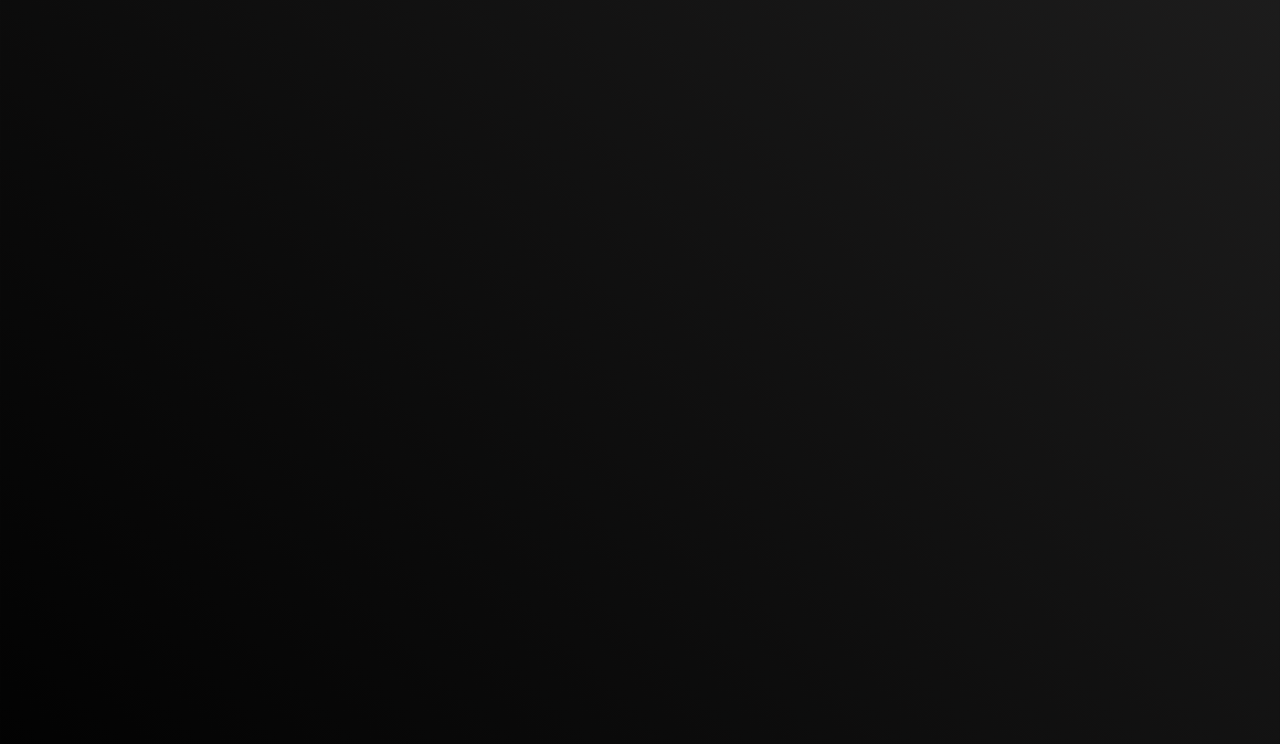
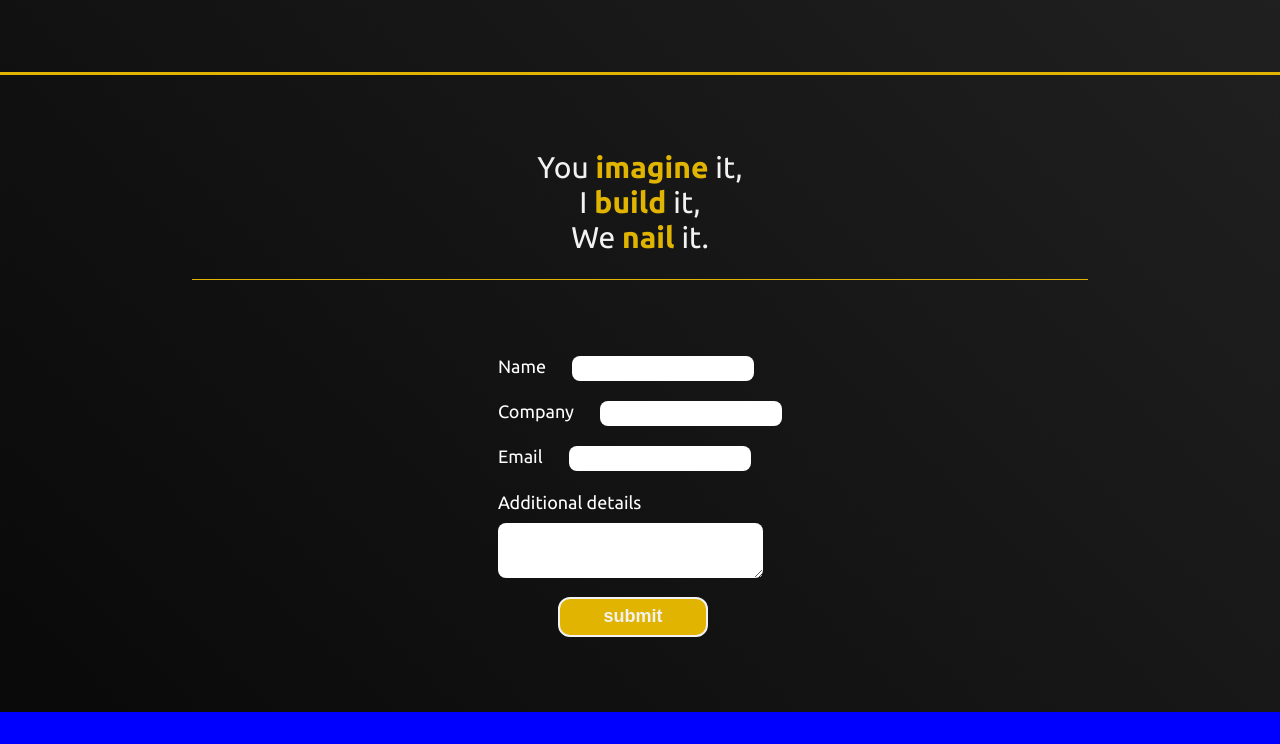
Before and after one commit to KevL97t/my-portfolio, a plain HTML site: page index.html in a window 1280 px wide. Shown: the part 3076-3820 px from the top of the page. Drawn offline with nearby package versions, Linux system fonts and the light colour scheme.

Commit message:
OKV fixed projects slider created contact section and gave styles to it

```diff
--- a/index.html
+++ b/index.html
@@ -25,7 +25,7 @@ href="https://cdnjs.cloudflare.com/ajax/libs/animate.css/4.1.1/animate.min.css"
             <div class="item-content"><a href="#projects">My projects</a></div>
             <div class="item-content"><a href="#">Working Experience</a></div>
             <div class="item-content"><a href="#">Books I've read</a></div>
-            <div id="last-item-content" class="item-content"><a href="#">Let's work together</a></div>
+            <div id="last-item-content" class="item-content"><a href="#contact">Let's work together</a></div>
         </div>
     </div>
 </header>
@@ -43,7 +43,7 @@ href="https://cdnjs.cloudflare.com/ajax/libs/animate.css/4.1.1/animate.min.css"
         <div class="logo-container">
         </div>
         <div class="button-container animate__animated animate__pulse animate__infinite animate__delay-2s animate__slower">
-            <span><a href="#about">Let's work together</a><span class="button-logo--container"></span></span>
+            <span><a href="#contact">Let's work together</a><span class="button-logo--container"></span></span>
         </div>
     </section>
     <section id="about" class="about-main-container">
@@ -349,14 +349,27 @@ href="https://cdnjs.cloudflare.com/ajax/libs/animate.css/4.1.1/animate.min.css"
             </div>
         </div>
     </section>
-    <section class="prueba">
-
+    <section id="contact" class="main-contact-container">
+        <div class="contact-main-text">
+            <p> You <strong>imagine</strong> it, <br>I <strong>build</strong> it, <br>We <strong>nail</strong> it. </p>
+        </div>
+        <div class="form-container">
+          <form action="">
+            <label for="name">Name</label>
+            <input type="text" id="name" required> <br>
+            <label for="company">Company</label>
+            <input class="mgninp" type="text" id="company" required><br>
+            <label for="email">Email</label>
+            <input class="mgninp" type="email" id="email" required><br>
+            <br>
+            <span id="addit-det" for="details">Additional details</span><br>
+            <textarea name="details" id="details" cols="30" rows="3"></textarea> <br>
+            <button class="form-button" type="submit">submit</button>
+          </form>
+        </div>
     </section>
-    <section></section>
-    <section></section>
-    <section></section>
-
     <script src="./js/main.js"></script>
 </main>
+<footer></footer>
 </body>
 </html>
--- a/styles/main.css
+++ b/styles/main.css
@@ -603,9 +603,9 @@ html{
 .main-projects-container{
     width: 100%;
     height: 100vh;
-    /* display: flex;
+    display: flex;
     flex-direction: column;
-    justify-content: space-around; */
+    justify-content: space-evenly;
 }
 
 .projects--main-text-container{
@@ -614,7 +614,7 @@ html{
     color: var(--main-white);
     font-size: 2.6rem;
     text-align: center;
-    margin: 50px auto 0 auto;
+    margin: 30px auto 0 auto;
     border-bottom: 2px solid var(--main-golden);
 }
 
@@ -718,9 +718,82 @@ html{
 }
 
 
+                          /* CONTACT SECTION STYLES */
+
+.main-contact-container{
+    border-top: 3px solid #E0B400;
+    height: 80vh;
+    /* background-color: red; */
+    display: flex;
+    flex-direction: column;
+    align-items: center;
+    justify-content: space-evenly;
+}
+
+.main-contact-container .contact-main-text{
+    width: 70vw;
+    height: 130px;
+    /* margin-top: 10px; */
+    /* background-color: blue; */
+    text-align: center;
+    font-size: 3rem;
+    line-height: 3.5rem;
+    color: var(--main-white);
+    border-bottom: 1px solid #E0B400;
+}
+
+.main-contact-container .contact-main-text strong{
+    color: var(--main-golden);
+}
+
+.main-contact-container .form-container{
+    font-size: 1.8rem;
+    color: white;
+}
 
 
+.main-contact-container .form-container input{
+    height: 25px;
+    border-radius: 8px;
+    border: none;
+    margin-left: 22px;
+    padding-left: 5px;
+}
 
-.prueba{
+.mgninp{
+    margin-top: 20px;
+}
+
+.main-contact-container .form-container input:focus{
+    outline: none;
+}
+
+.main-contact-container .form-container textarea{
+    border-radius: 8px;
+    margin-top: 10px;
+    border: none;
+    padding: 5px;
+}
+
+.main-contact-container .form-container textarea:focus{
+    outline: none;
+}
+
+.form-button{
+    background-color: #E0B400;
+    width: 150px;
+    height: 40px;
+    border-radius: 12px;
+    text-align: center;
+    font-size: 1.8rem;
+    font-weight: 700;
+    border: 2px solid var(--main-white);
+    margin-top: 15px;
+    margin-left: 60px;
+    color: var(--main-white);
+}
+
+footer{
     height: 100vh;
+    background: blue;
 }
```
